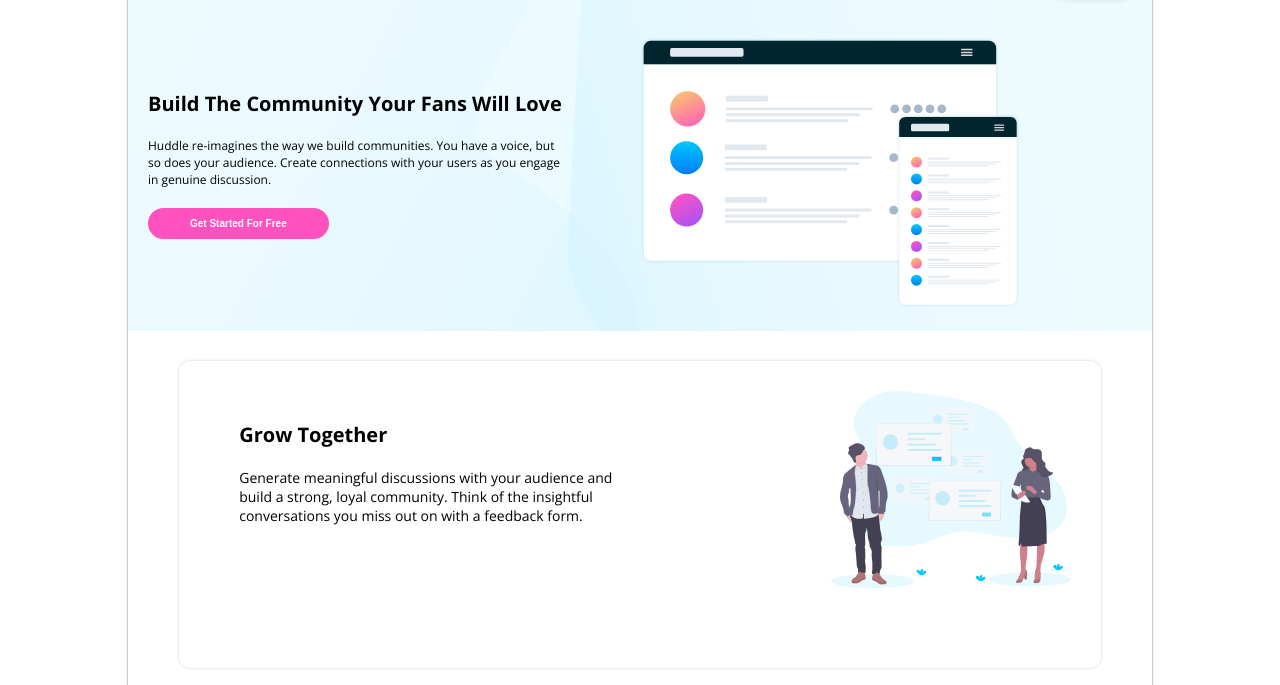
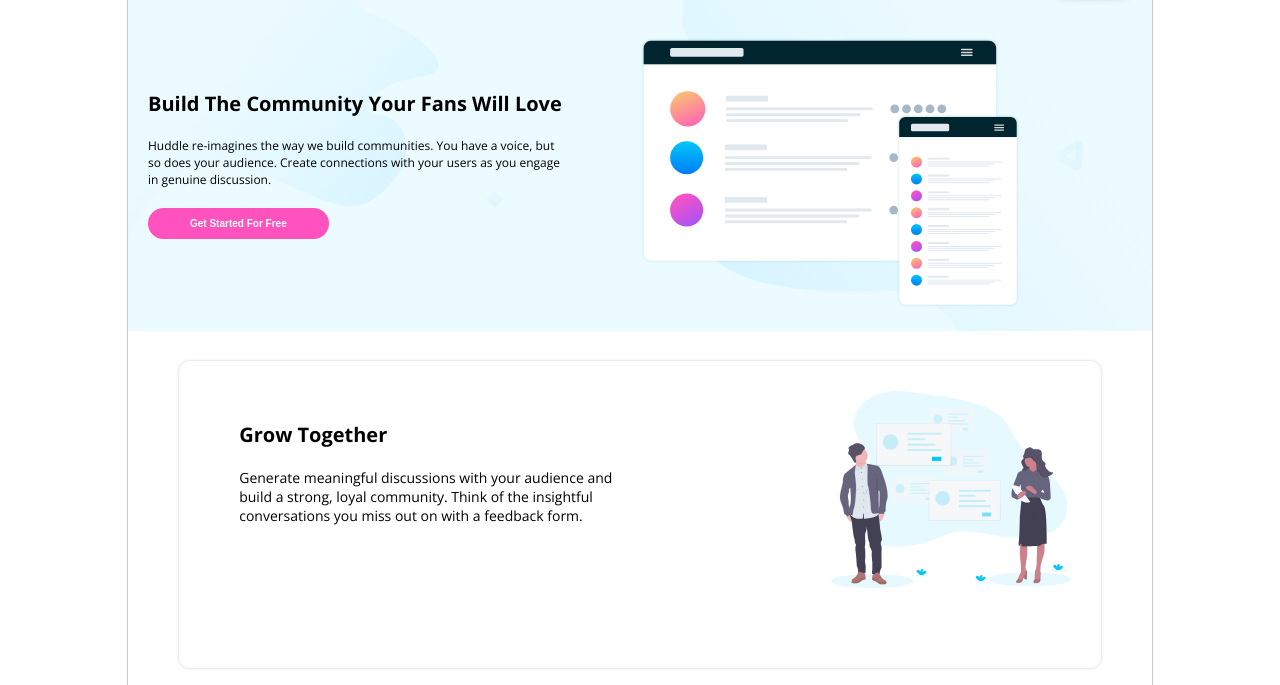
Before and after one commit to mprosper1/frontend-mentor-projects, a plain HTML site: page huddle-landing-page-with-alternating-features/index.html in a window 1280 px wide. Shown: the part 49-734 px from the top of the page. Drawn offline with nearby package versions, Linux system fonts and the light colour scheme.

Commit message:
Update style.css

```diff
--- a/huddle-landing-page-with-alternating-features/style.css
+++ b/huddle-landing-page-with-alternating-features/style.css
@@ -294,6 +294,14 @@ li {
     text-align: start;
   }
 
+  section {
+    background-image: url(images/bg-hero-desktop.svg);
+    background-repeat: no-repeat;
+    background-size: cover;
+    margin: auto;
+    padding: 2rem;
+  }
+
   .seperating-part {
     display: flex;
     align-items: center;
```
